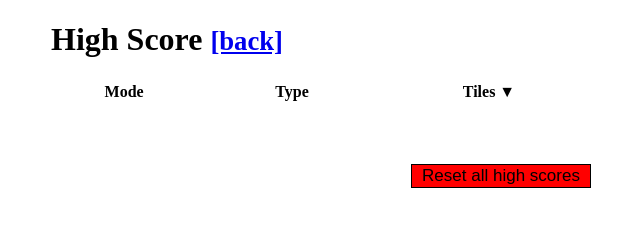
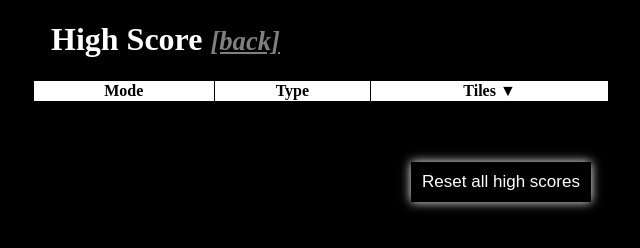
Before and after one commit to 316k/tap-the-black-tiles, a plain HTML site: page high-scores.html in a window 1280 px wide. Shown: the whole page, without its empty margins (319-959 px from the left). Drawn offline with Linux system fonts and the light colour scheme.

Commit message:
Restyles high scores and about pages

```diff
--- a/high-scores.html
+++ b/high-scores.html
@@ -7,8 +7,17 @@
         <link rel="shortcut icon" href="icon-128.png" />
         <meta name="viewport" content="width=device-width, initial-scale=1, maximum-scale=1, user-scalable=no">
         <style>
+
             html, body {
                 overflow-y: scroll;
+            }
+            body {
+                color: white;
+                background-color: black;
+            }
+            a {
+                color: gray;
+                font-style: italic;
             }
             table {
                 width: 96%;
@@ -16,6 +25,16 @@
                 margin-bottom: 30px;
                 text-align: center;
                 text-transform: capitalize;
+                border-collapse: collapse;
+                border: black 1px solid;
+                color: black;
+            }
+            tr {
+                border: black 1px solid;
+                background-color: white;
+            }
+            td, th {
+                border: 1px solid black;
             }
             th.headerSortUp:after {
                 content: ' ▼';
@@ -27,11 +46,14 @@
                 width: 30%;
                 float: right;
                 margin: 5%;
-                border: 1px solid black;
-                background: red;
+                border: none;
+                background: black;
                 background-image: none;
                 font-size: 17px;
-                color: black;
+                color: white;
+                font-weight: 0;
+                padding: 10px;
+                box-shadow: 0 0 10px white;
             }
         </style>
     </head>
@@ -59,8 +81,8 @@
                 var mode_name = key.replace(/^score\./, '');
                 var mode_type = '';
                 if(mode_name.match('\.')) {
-                    mode_name = key.split('.')[1].replace('_', ' ');
-                    mode_type = key.split('.')[2].replace('_', ' ');
+                    mode_name = key.split('.')[1].replace(/_/g, ' ');
+                    mode_type = key.split('.')[2].replace(/_/g, ' ');
                 }
                 $('tbody').append('<tr><td>' + mode_name + '</td><td>' + mode_type + '</td><td>' + window.localStorage.getItem(key) + '</td></tr>');
             }
```
Also changed, not shown: about.html (+5 -0 lines).
